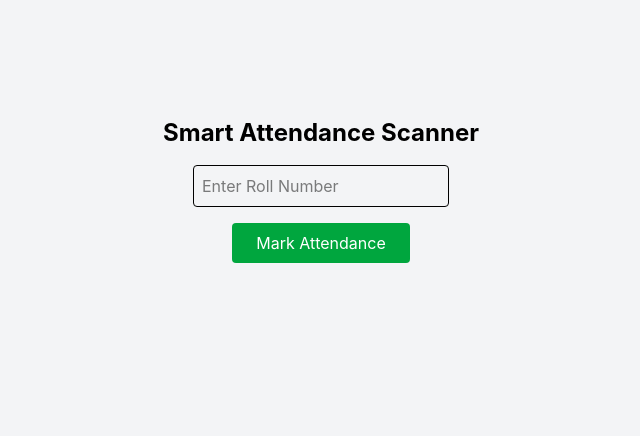
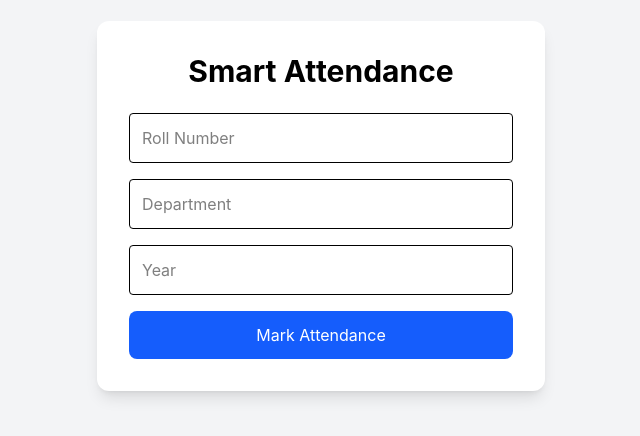
Before and after one commit to SubhojitMitra18/smart-attendance-frontend, a React app: page / in a window 1280 px wide. Shown: the part 194-630 px from the top of the page, without its empty margins (319-959 px from the left). Built offline with nearby package versions, Linux system fonts and the light colour scheme; the HTML template or start-up script is replaced by a standard one.

Commit message:
first commit

```diff
--- a/src/pages/ScanPage.jsx
+++ b/src/pages/ScanPage.jsx
@@ -1,92 +1,80 @@
 import { useState } from "react";
 import API from "../services/api";
-import { startAuthentication } from "@simplewebauthn/browser";
 
 function ScanPage() {
-  const [rollNumber, setRollNumber] = useState("");
+  const [formData, setFormData] = useState({
+    rollNumber: "",
+    department: "",
+    year: "",
+  });
+
   const [status, setStatus] = useState("");
   const [loading, setLoading] = useState(false);
 
   const getLocation = () => {
     return new Promise((resolve, reject) => {
       navigator.geolocation.getCurrentPosition(
-        (pos) => {
+        (position) => {
           resolve({
-            latitude: pos.coords.latitude,
-            longitude: pos.coords.longitude,
+            latitude: position.coords.latitude,
+            longitude: position.coords.longitude,
           });
         },
-        (err) => reject(err),
-        { enableHighAccuracy: true }
+        (error) => {
+          reject(error);
+        },
+        {
+          enableHighAccuracy: true,
+          timeout: 10000,
+        }
       );
+    });
+  };
+
+  const handleChange = (e) => {
+    setFormData({
+      ...formData,
+      [e.target.name]:
+        e.target.name === "year"
+          ? Number(e.target.value)
+          : e.target.value,
     });
   };
 
   const handleAttendance = async () => {
     try {
       setLoading(true);
+
       setStatus("Getting location...");
 
-      // STEP 1: GPS
       const location = await getLocation();
 
-      setStatus("Fetching authentication options...");
+      setStatus("Verifying session...");
 
-      // STEP 2: Get WebAuthn options
-      const optionsRes = await API.post(
-        "/webauthn/auth/options",
-        { rollNumber }
-      );
-
-      setStatus("Please scan fingerprint / Face ID...");
-
-      // STEP 3: Fingerprint authentication
-      const credential = await startAuthentication({
-        optionsJSON: optionsRes.data,
-      });
-
-
-      console.log("Credentials: ",credential)
-
-      setStatus("Verifying identity...");
-
-      // STEP 4: Verify WebAuthn
-      const verifyRes = await API.post(
-        "/webauthn/auth/verify",
+      const res = await API.post(
+        "/attendance/mark",
         {
-          rollNumber,
-          credential: JSON.parse(JSON.stringify(credential)),
+          rollNumber: formData.rollNumber,
+          department: formData.department,
+          year: formData.year,
           latitude: location.latitude,
           longitude: location.longitude,
         }
       );
 
-      console.log("Response: ",verifyRes)
+      setStatus(res.data.message);
 
-      const student = verifyRes.data;
+      setFormData({
+        rollNumber: "",
+        department: "",
+        year: "",
+      });
 
-      console.log(student)
-
-      setStatus("Marking attendance...");
-
-      // STEP 5: Mark attendance
-      const attendanceRes = await API.post(
-        "/attendance/mark",
-        {
-          studentId: student.studentId,
-          latitude: location.latitude,
-          longitude: location.longitude,
-        }
-      );
-
-      setStatus(attendanceRes.data.message);
-
-    } catch (err) {
-      console.log("ATTENDANCE ERROR:", err);
+    } catch (error) {
+      console.error(error);
 
       setStatus(
-        err.response?.data?.message ||
-        err.message ||
+        error.response?.data?.message ||
         "Attendance failed"
       );
     } finally {
@@ -95,32 +83,57 @@ function ScanPage() {
   };
 
   return (
-    <div className="flex flex-col items-center justify-center min-h-screen bg-gray-100 gap-4">
+    <div className="min-h-screen bg-gray-100 flex justify-center items-center p-5">
+      <div className="bg-white p-8 rounded-xl shadow-lg w-full max-w-md">
 
-      <h1 className="text-2xl font-bold">
-        Smart Attendance Scanner
+        <h1 className="text-3xl font-bold text-center mb-6">
+          Smart Attendance
         </h1>
 
         <input
           type="text"
-        placeholder="Enter Roll Number"
-        value={rollNumber}
-        onChange={(e) => setRollNumber(e.target.value)}
-        className="border p-2 rounded w-64"
+          name="rollNumber"
+          placeholder="Roll Number"
+          value={formData.rollNumber}
+          onChange={handleChange}
+          className="w-full border p-3 rounded mb-4"
+        />
+
+        <input
+          type="text"
+          name="department"
+          placeholder="Department"
+          value={formData.department}
+          onChange={handleChange}
+          className="w-full border p-3 rounded mb-4"
+        />
+
+        <input
+          type="number"
+          name="year"
+          placeholder="Year"
+          value={formData.year}
+          onChange={handleChange}
+          className="w-full border p-3 rounded mb-4"
         />
 
         <button
           onClick={handleAttendance}
-        disabled={loading || !rollNumber}
-        className="bg-green-600 text-white px-6 py-2 rounded"
+          disabled={loading}
+          className="w-full bg-blue-600 text-white p-3 rounded-lg"
         >
-        {loading ? "Processing..." : "Mark Attendance"}
+          {loading
+            ? "Processing..."
+            : "Mark Attendance"}
         </button>
 
-      <p className="text-blue-600 text-center mt-4">
+        {status && (
+          <div className="mt-5 p-3 bg-gray-100 rounded text-center">
             {status}
-      </p>
+          </div>
+        )}
 
+      </div>
     </div>
   );
 }
```
Lines whose indentation alone changed are shown as unchanged.
